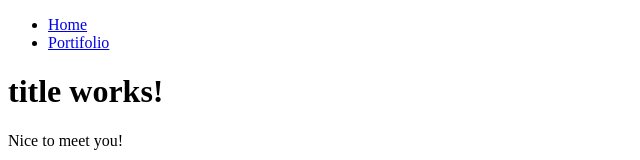
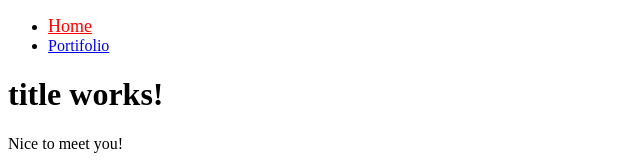
Before and after one commit to gsTavares/dio-santander-angular-routing, an Angular app: page / in a window 1280 px wide. Shown: the top 160 px of the page, without its empty margins (0-640 px from the left). Built offline with nearby package versions, Linux system fonts and the light colour scheme.

Commit message:
feat: additional routerLink options

```diff
--- a/src/app/shared/menu/menu.component.css
+++ b/src/app/shared/menu/menu.component.css
@@ -0,0 +1,4 @@
+.activated {
+    color: red;
+    font-size: large;
+}
--- a/src/app/shared/menu/menu.component.html
+++ b/src/app/shared/menu/menu.component.html
@@ -1,6 +1,12 @@
 <div>
     <ul>
-        <li><a [routerLink]="['/']">Home</a></li>
-        <li><a [routerLink]="['/portifolio']">Portifolio</a></li>
+        <li>
+            <a [routerLink]="['/']" [routerLinkActive]="['activated']"
+                [routerLinkActiveOptions]="{'exact': true}">Home</a>
+        </li>
+        <li>
+            <a [routerLink]="['/portifolio']" [routerLinkActive]="['activated']"
+                [routerLinkActiveOptions]="{'exact': true}">Portifolio</a>
+        </li>
     </ul>
 </div>
```
